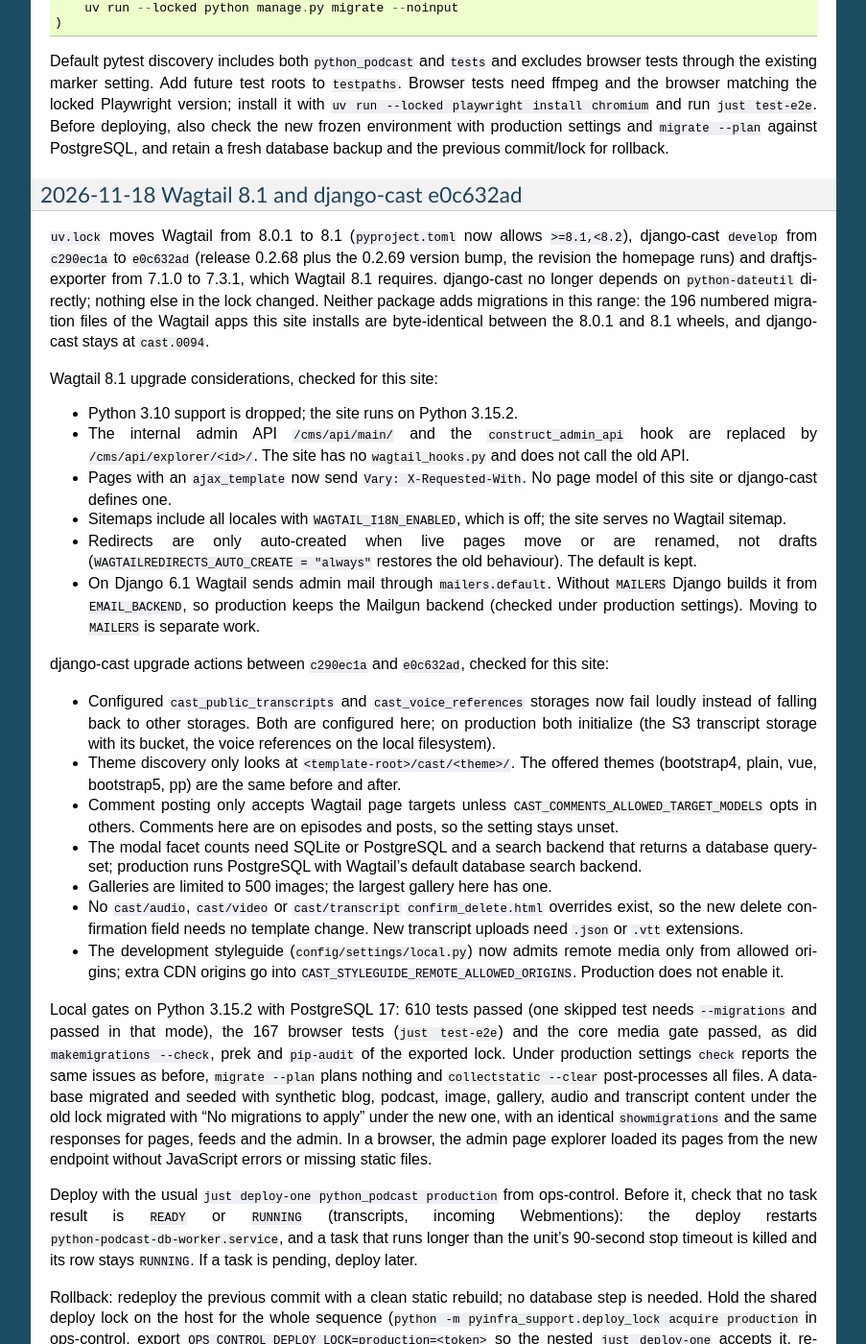
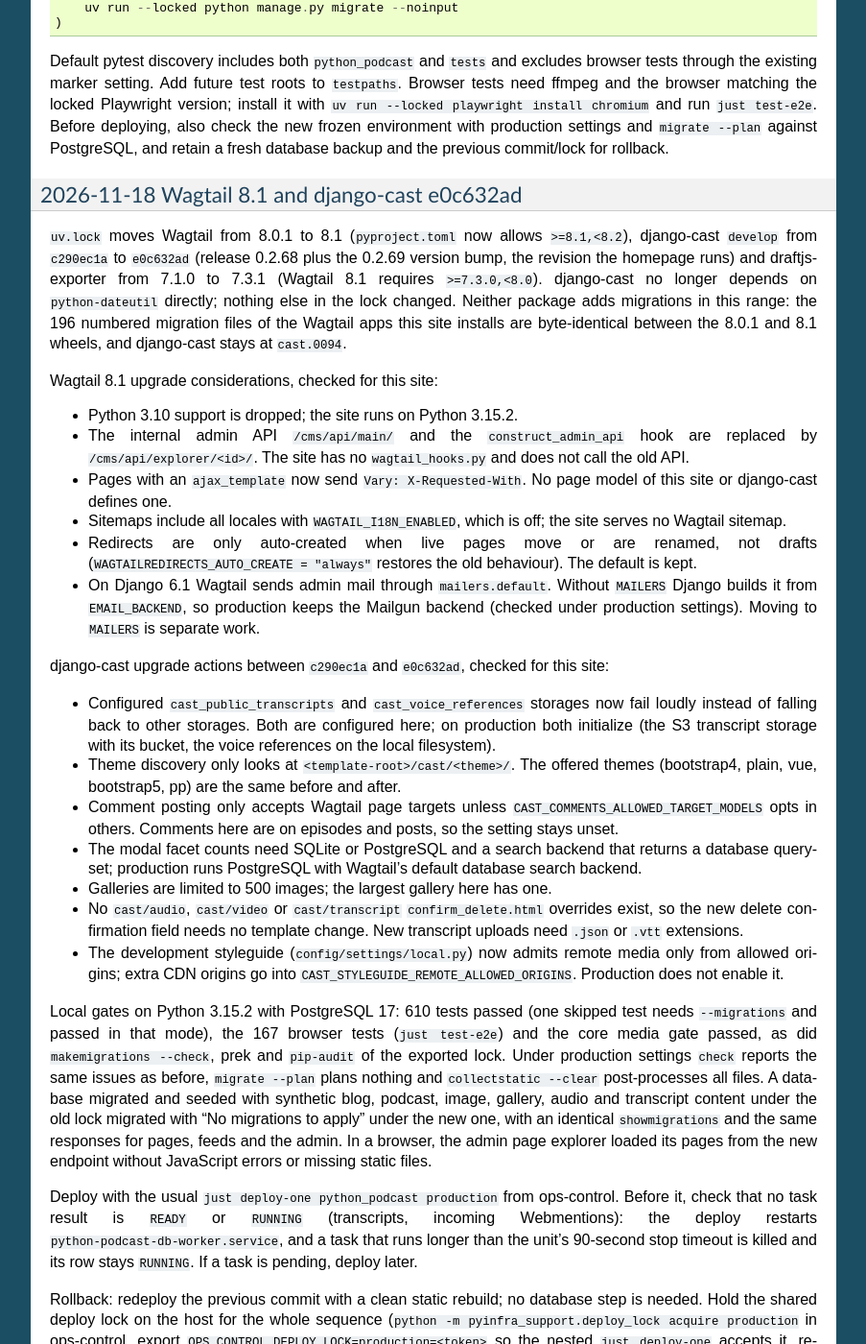
Before and after one commit to ephes/python-podcast, a Sphinx documentation site: the page built from docs/deploy.rst, in a window 1280 px wide and 1400 px high, scrolled down 1220 px. Shown: the whole window at 96% size, without its empty margins (198-1101 px from the left). Built offline with Sphinx 7.4.7, drawn with Linux system fonts in a browser that asks for light colours; some of the changed text lies outside the part shown.

Commit message:
Let a rollback proceed with queued tasks and name Wagtail's draftjs-exporter range

```diff
--- a/docs/deploy.rst
+++ b/docs/deploy.rst
@@ -81,7 +81,8 @@ and retain a fresh database backup and the previous commit/lock for rollback.
 ``uv.lock`` moves Wagtail from 8.0.1 to 8.1 (``pyproject.toml`` now allows
 ``>=8.1,<8.2``), django-cast ``develop`` from ``c290ec1a`` to ``e0c632ad``
 (release 0.2.68 plus the 0.2.69 version bump, the revision the homepage runs)
-and draftjs-exporter from 7.1.0 to 7.3.1, which Wagtail 8.1 requires.
+and draftjs-exporter from 7.1.0 to 7.3.1 (Wagtail 8.1 requires
+``>=7.3.0,<8.0``).
 django-cast no longer depends on ``python-dateutil`` directly; nothing else in
 the lock changed. Neither package adds migrations in this range: the 196
 numbered migration files of the Wagtail apps this site installs are
```
Also changed, not shown: other parts of docs/deploy.rst (+6 -2 lines).
